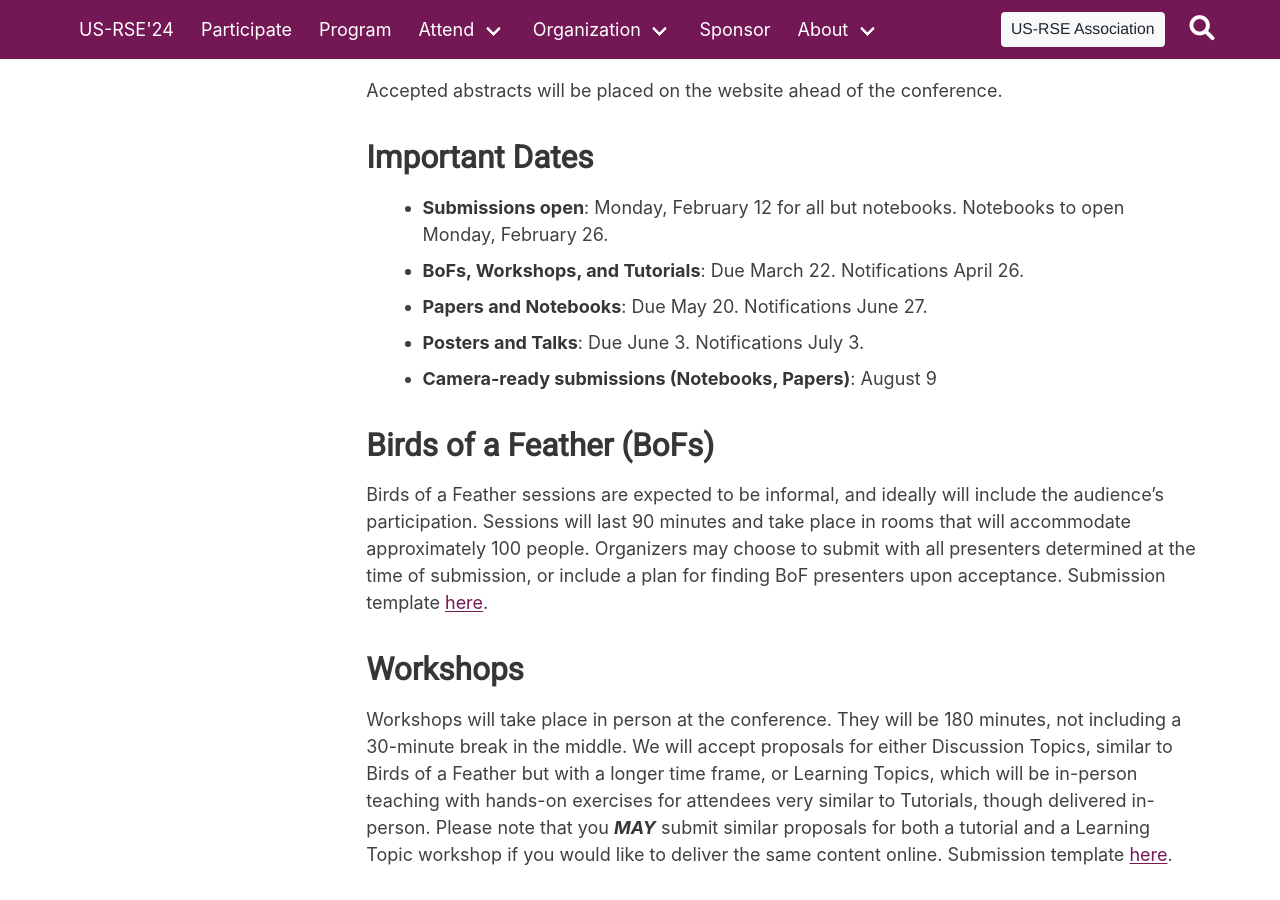
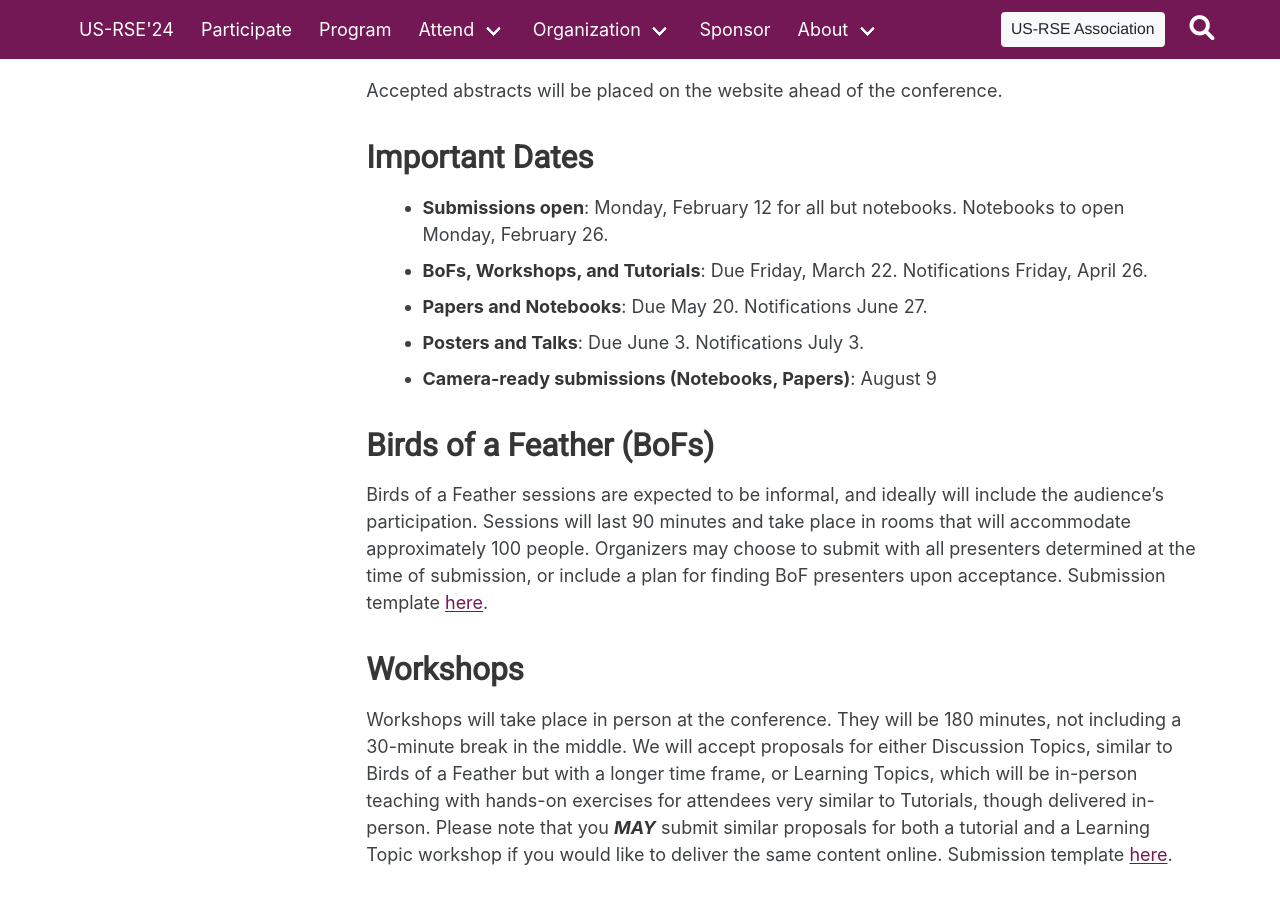
Before and after one commit to USRSE/usrse24, a Jekyll site: the page built from pages/participate/participate.md, in a window 1280 px wide and 900 px high, scrolled down 607 px. Built offline with Jekyll 4.4.1, drawn with Linux system fonts in a browser that asks for light colours; a style sheet for code colours, icons or effects is not loaded.

Commit message:
Update pages/participate/participate.md
Co-authored-by: jbteves-sandia <134551825+jbteves-sandia@users.noreply.github.com>

```diff
--- a/pages/participate/participate.md
+++ b/pages/participate/participate.md
@@ -30,7 +30,7 @@ Accepted abstracts will be placed on the website ahead of the conference.
 ## Important Dates
 
 - **Submissions open**: Monday, February 12 for all but notebooks. Notebooks to open Monday, February 26.
-- **BoFs, Workshops, and Tutorials**: Due March 22. Notifications April 26.
+- **BoFs, Workshops, and Tutorials**: Due Friday, March 22. Notifications Friday, April 26.
 - **Papers and Notebooks**: Due May 20. Notifications June 27.
 - **Posters and Talks**: Due June 3. Notifications July 3.
 - **Camera-ready submissions (Notebooks, Papers)**: August 9
```
